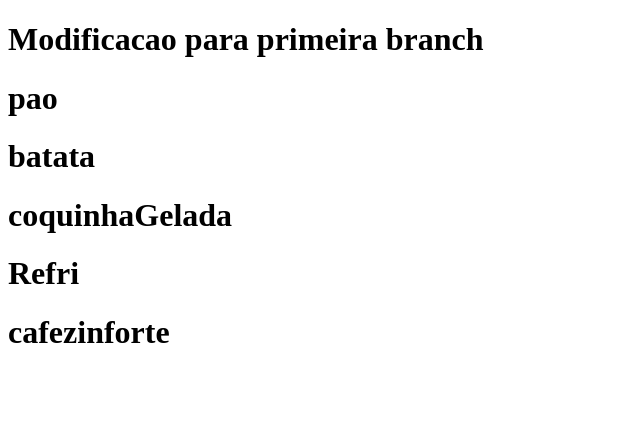
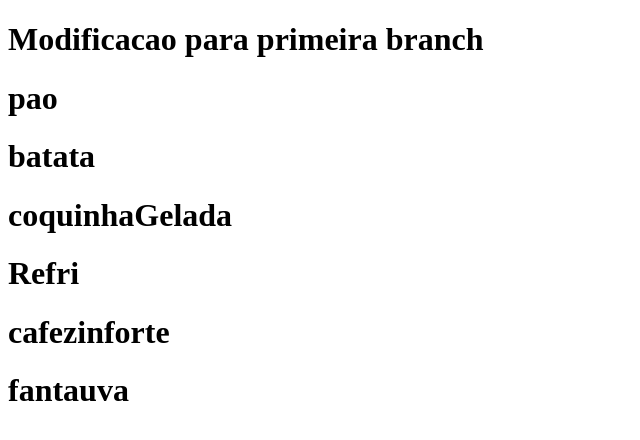
Before and after one commit to Zep213/aulaGithub, a plain HTML site: page index.html in a window 1280 px wide. Shown: the whole page, without its empty margins (0-640 px from the left). Drawn offline with Linux system fonts and the light colour scheme.

Commit message:
Update index.html

```diff
--- a/index.html
+++ b/index.html
@@ -13,5 +13,6 @@
     <h1>coquinhaGelada</h1>
     <h1>Refri</h1>
     <h1>cafezinforte</h1>
+    <h1>fantauva</h1>
 </body>
 </html>
```
